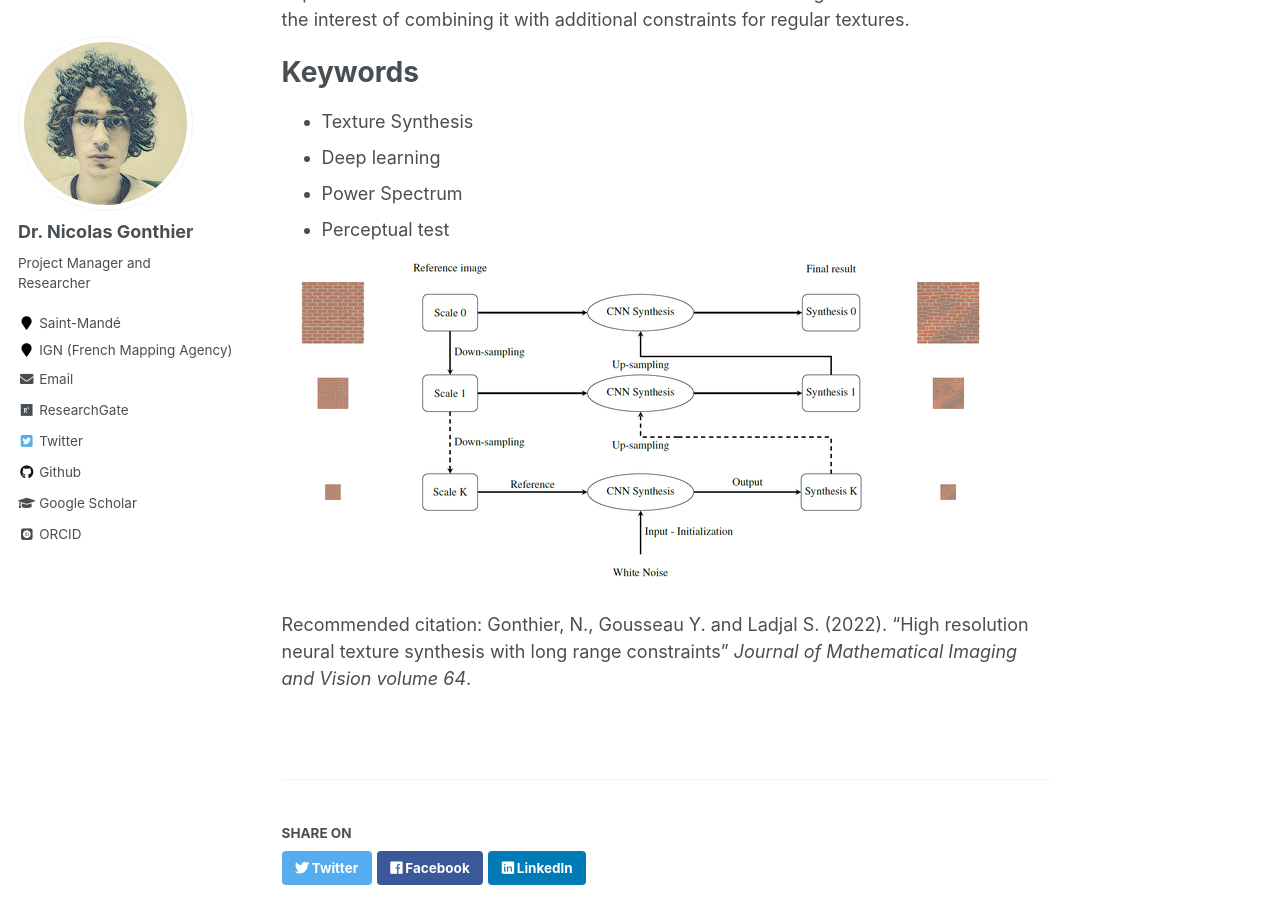
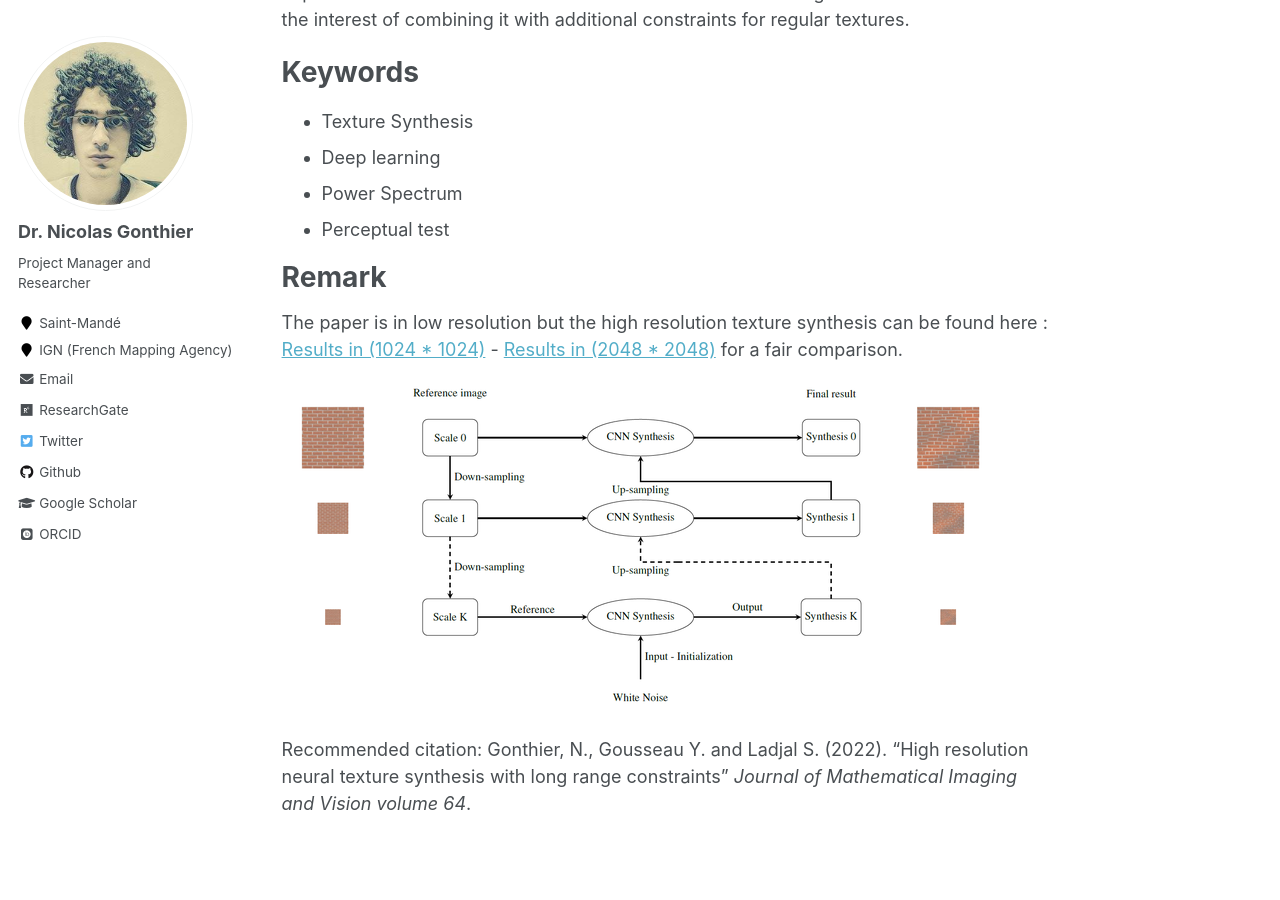
Before and after one commit to ngonthier/ngonthier.github.io, a Jekyll site: the page built from _publications/2020-08-01-Texture.md, in a window 1280 px wide and 900 px high, scrolled down 787 px. Built offline with Jekyll 4.4.1, drawn with Linux system fonts in a browser that asks for light colours; some web fonts are replaced.

Commit message:
Update 2020-08-01-Texture.md

```diff
--- a/_publications/2020-08-01-Texture.md
+++ b/_publications/2020-08-01-Texture.md
@@ -26,6 +26,10 @@ Keywords
 * Power Spectrum
 * Perceptual test
 
+Remark
+======
+The paper is in low resolution but the high resolution texture synthesis can be found here : [Results in (1024 * 1024)](https://zenodo.org/record/4733828) - [Results in (2048 * 2048)](https://zenodo.org/record/4737434) for a fair comparison.
+
 ![Multiscale strategy](https://ngonthier.github.io/images/featured_MSInit.PNG)
 
 Recommended citation: Gonthier, N., Gousseau Y. and Ladjal S. (2022). "High resolution neural texture synthesis with long range constraints" <i>Journal of Mathematical Imaging and Vision volume 64</i>.
```
